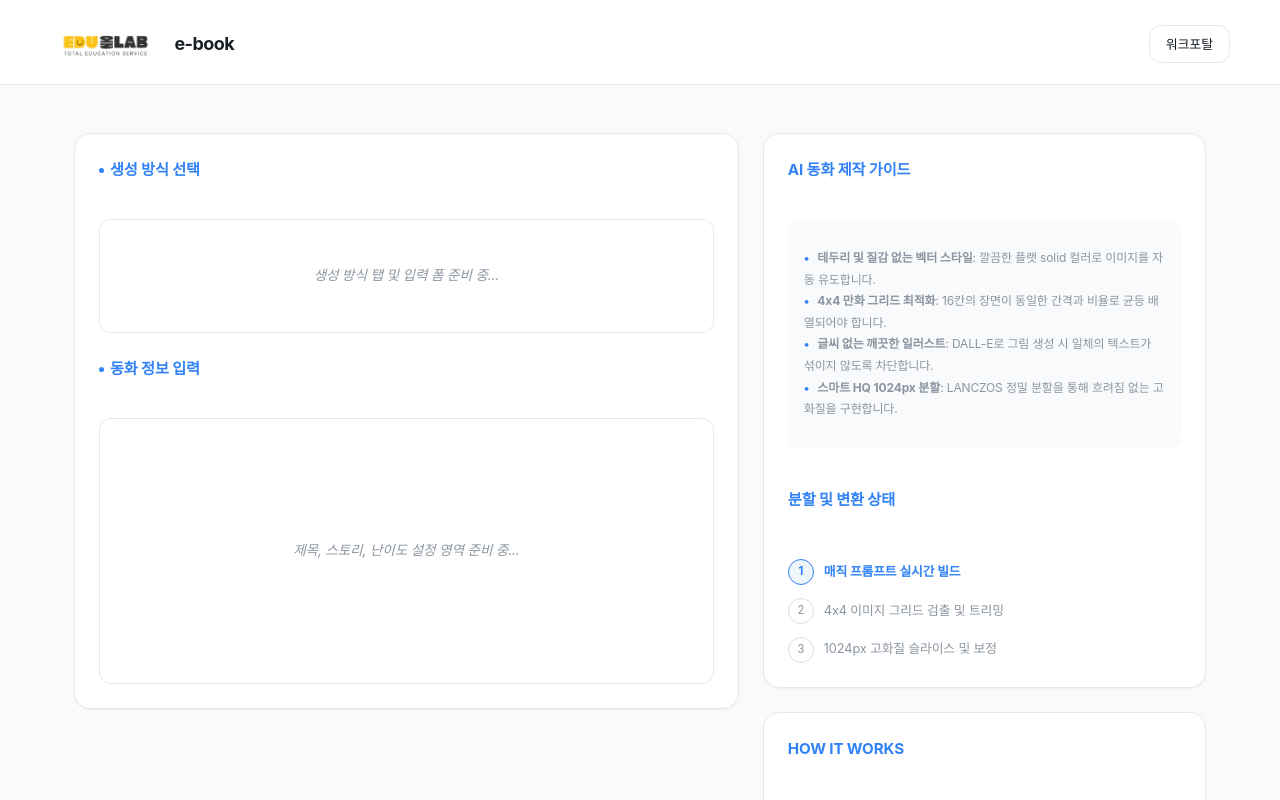
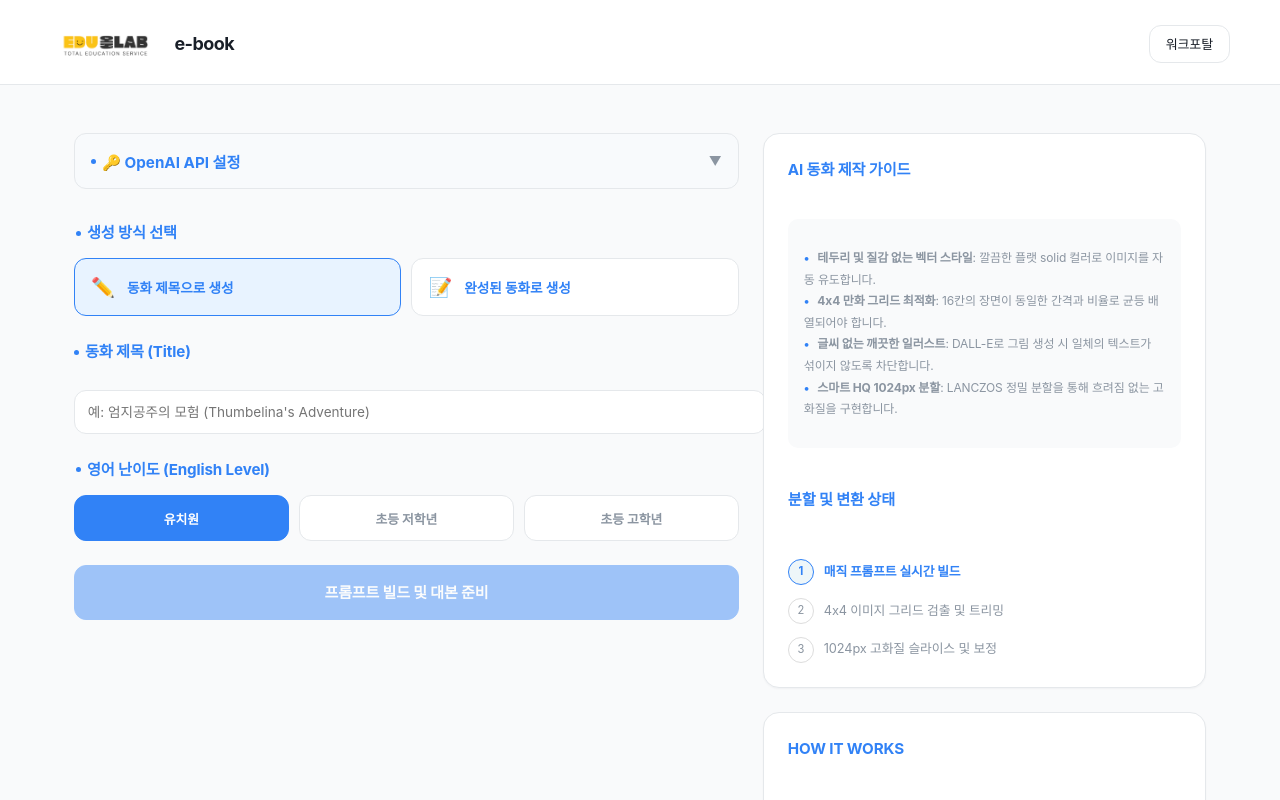
Before and after one commit to wlghksw/workportal-design, a Next.js app: page /ebook in a window 1280 px wide. Shown: the top 800 px of the page. Built offline with nearby package versions, Linux system fonts and the light colour scheme.

Commit message:
feat: E-book 입력 폼 구현

```diff
--- /dev/null
+++ b/app/ebook/EbookForm.tsx
@@ -0,0 +1,197 @@
+"use client";
+
+import { useState, useMemo } from "react";
+import { Stack, Button, Cluster, cx } from "@/components";
+import {
+  EbookGenerationMode,
+  EbookEnglishLevel,
+  EbookApiSettings,
+  EBOOK_GENERATION_MODES,
+  EBOOK_ENGLISH_LEVELS,
+} from "@/features/ebook";
+
+interface EbookFormProps {
+  isLoading: boolean;
+  onSubmit: (data: {
+    mode: EbookGenerationMode;
+    title: string;
+    fullStory: string;
+    level: EbookEnglishLevel;
+    apiSettings: EbookApiSettings;
+  }) => void;
+}
+
+export function EbookForm({ isLoading, onSubmit }: EbookFormProps) {
+  const [apiVisible, setApiSettingsVisible] = useState(false);
+  const [mode, setMode] = useState<EbookGenerationMode>("title");
+  const [title, setTitle] = useState("");
+  const [fullStory, setFullStory] = useState("");
+  const [level, setLevel] = useState<EbookEnglishLevel>("Kindergarten");
+  const [apiSettings, setApiSettings] = useState<EbookApiSettings>({
+    apiKey: "",
+    imageModel: "gpt-image-2",
+    chatModel: "gpt-4o-mini",
+  });
+
+  const isFormValid = useMemo(() => {
+    if (mode === "title") {
+      return title.trim() !== "";
+    } else {
+      return title.trim() !== "" && fullStory.trim() !== "";
+    }
+  }, [mode, title, fullStory]);
+
+  const handleSubmit = () => {
+    if (!isFormValid) return;
+    onSubmit({ mode, title, fullStory, level, apiSettings });
+  };
+
+  return (
+    <Stack spacing="lg">
+      {/* 🔑 OpenAI API 설정 */}
+      <section className="ebook-api-settings">
+        <button
+          type="button"
+          className="ebook-api-toggle"
+          onClick={() => setApiSettingsVisible(!apiVisible)}
+          aria-expanded={apiVisible}
+          aria-controls="api-settings-body"
+        >
+          <div className="ebook-api-toggle-title">
+            <span className="ebook-required-dot"></span>🔑 OpenAI API 설정
+          </div>
+          <span className="ebook-api-toggle-icon" aria-hidden="true">{apiVisible ? "▲" : "▼"}</span>
+        </button>
+        {apiVisible && (
+          <div id="api-settings-body" className="ebook-api-body">
+            <div className="ebook-field">
+              <label htmlFor="apiKey">🔑 OpenAI API Key</label>
+              <input
+                id="apiKey"
+                type="password"
+                className="ebook-input ebook-input--mono"
+                placeholder="sk-proj-... (백엔드 환경변수 설정 시 생략 가능)"
+                value={apiSettings.apiKey}
+                onChange={(e) => setApiSettings({ ...apiSettings, apiKey: e.target.value })}
+                disabled={isLoading}
+              />
+            </div>
+            <div className="ebook-field">
+              <label htmlFor="imageModel">🤖 이미지 모델 (DALL-E Model)</label>
+              <input
+                id="imageModel"
+                type="text"
+                className="ebook-input ebook-input--mono"
+                value={apiSettings.imageModel}
+                onChange={(e) => setApiSettings({ ...apiSettings, imageModel: e.target.value })}
+                disabled={isLoading}
+              />
+            </div>
+            <div className="ebook-field">
+              <label htmlFor="chatModel">💬 대본 모델 (GPT/Chat Model)</label>
+              <input
+                id="chatModel"
+                type="text"
+                className="ebook-input ebook-input--mono"
+                value={apiSettings.chatModel}
+                onChange={(e) => setApiSettings({ ...apiSettings, chatModel: e.target.value })}
+                disabled={isLoading}
+              />
+            </div>
+            <p className="ebook-api-hint">
+              * 입력한 설정은 본인의 웹 브라우저(localStorage)에 임시 보관됩니다.
+            </p>
+          </div>
+        )}
+      </section>
+
+      {/* 생성 방식 선택 */}
+      <fieldset className="ebook-form-group">
+        <legend className="ebook-section-title">
+          <span className="ebook-required-dot"></span>생성 방식 선택
+        </legend>
+        <div className="ebook-mode-grid">
+          {EBOOK_GENERATION_MODES.map((m) => (
+            <button
+              key={m.id}
+              type="button"
+              className={cx("ebook-mode-card", mode === m.id && "active")}
+              onClick={() => setMode(m.id)}
+              aria-pressed={mode === m.id}
+              disabled={isLoading}
+            >
+              <span className="ebook-mode-icon" aria-hidden="true">{m.icon}</span>
+              <span className="ebook-mode-label">{m.label}</span>
+            </button>
+          ))}
+        </div>
+      </fieldset>
+
+      {/* 동화 제목 입력 */}
+      <div className="ebook-form-group">
+        <label className="ebook-section-title" htmlFor="ebookTitle">
+          <span className="ebook-required-dot"></span>동화 제목 (Title)
+        </label>
+        <input
+          id="ebookTitle"
+          type="text"
+          className="ebook-input"
+          placeholder="예: 엄지공주의 모험 (Thumbelina's Adventure)"
+          value={title}
+          onChange={(e) => setTitle(e.target.value)}
+          disabled={isLoading}
+          required
+        />
+      </div>
+
+      {/* 완성된 동화 텍스트 입력 (스토리 전용) */}
+      {mode === "story" && (
+        <div className="ebook-form-group">
+          <label className="ebook-section-title" htmlFor="ebookFullStory">
+            <span className="ebook-required-dot"></span>완성된 동화 텍스트 (Full Story Text)
+          </label>
+          <textarea
+            id="ebookFullStory"
+            className="ebook-textarea"
+            placeholder="준비된 동화 텍스트 전체를 입력해 주세요."
+            value={fullStory}
+            onChange={(e) => setFullStory(e.target.value)}
+            disabled={isLoading}
+            required
+          />
+        </div>
+      )}
+
+      {/* 영어 난이도 */}
+      <fieldset className="ebook-form-group">
+        <legend className="ebook-section-title">
+          <span className="ebook-required-dot"></span>영어 난이도 (English Level)
+        </legend>
+        <div className="ebook-level-grid">
+          {EBOOK_ENGLISH_LEVELS.map((l) => (
+            <button
+              key={l.id}
+              type="button"
+              className={cx("ebook-level-card", level === l.id && "active")}
+              onClick={() => setLevel(l.id)}
+              aria-pressed={level === l.id}
+              disabled={isLoading}
+            >
+              {l.label}
+            </button>
+          ))}
+        </div>
+      </fieldset>
+
+      <Button
+        variant="primary"
+        size="lg"
+        fullWidth
+        disabled={!isFormValid || isLoading}
+        onClick={handleSubmit}
+      >
+        프롬프트 빌드 및 대본 준비
+      </Button>
+    </Stack>
+  );
+}
--- a/app/ebook/EbookWorkspace.tsx
+++ b/app/ebook/EbookWorkspace.tsx
@@ -7,20 +7,39 @@ import {
   PortalHeader,
   Page,
   Stack,
-  Cluster,
   cx,
 } from "@/components";
 import {
+  EbookGenerationMode,
+  EbookEnglishLevel,
+  EbookApiSettings,
   EBOOK_PROCESS_STAGES,
   EBOOK_GUIDE_RULES,
   createDefaultEbookUiState,
 } from "@/features/ebook";
+import { EbookForm } from "./EbookForm";
 
 /**
  * E-book 서비스 메인 작업 영역
  */
 export function EbookWorkspace() {
-  const [uiState] = useState(createDefaultEbookUiState());
+  const [uiState, setUiState] = useState(createDefaultEbookUiState());
+
+  const handleFormSubmit = (data: {
+    mode: EbookGenerationMode;
+    title: string;
+    fullStory: string;
+    level: EbookEnglishLevel;
+    apiSettings: EbookApiSettings;
+  }) => {
+    setUiState(prev => ({
+      ...prev,
+      title: data.title,
+      fullStory: data.fullStory,
+      currentLevel: data.level,
+      generationMode: data.mode
+    }));
+  };
 
   return (
     <>
@@ -44,28 +63,19 @@ export function EbookWorkspace() {
 
       <Page>
         <div className="ebook-app">
+          <h1 className="sr-only">E-book 동화책 자동 생성 서비스</h1>
+
           <div className="ebook-grid">
-            {/* 왼쪽: 입력 영역 (Placeholder) */}
+            {/* 왼쪽: 입력 영역 */}
             <main className="ebook-main-content">
-              <section className="ebook-card">
-                <div className="ebook-section-title">
-                  <span className="ebook-required-dot"></span>생성 방식 선택
-                </div>
-                <div className="ebook-placeholder">
-                  생성 방식 탭 및 입력 폼 준비 중...
-                </div>
-
-                <div className="ebook-section-title">
-                  <span className="ebook-required-dot"></span>동화 정보 입력
-                </div>
-                <div className="ebook-placeholder ebook-placeholder--large">
-                  제목, 스토리, 난이도 설정 영역 준비 중...
-                </div>
-              </section>
+              <EbookForm
+                isLoading={uiState.isProcessing}
+                onSubmit={handleFormSubmit}
+              />
             </main>
 
             {/* 오른쪽: 정보 및 상태 영역 */}
-            <aside className="ebook-side-info">
+            <aside className="ebook-side-info" aria-label="서비스 가이드 및 상태">
               <Stack spacing="lg">
                 <div className="ebook-card">
                   <div className="ebook-section-title">AI 동화 제작 가이드</div>
--- a/shared/layout.css
+++ b/shared/layout.css
@@ -1776,6 +1776,67 @@ legend.ppt-section-title {
 .ebook-how-text-title { font-size: 0.8rem; font-weight: 700; color: var(--primary); }
 .ebook-how-text-desc { font-size: 0.75rem; color: var(--text-muted); line-height: 1.4; }
 
+/* E-book Form Styles */
+.ebook-form-group {
+  border: 0; padding: 0; margin: 0; min-inline-size: 0;
+  display: flex; flex-direction: column; gap: 0.8rem;
+}
+
+.ebook-api-settings {
+  background: #f8fafc; border: 1px solid var(--border); border-radius: var(--radius-md);
+  padding: 1rem; margin-bottom: 0.5rem;
+}
+.ebook-api-toggle {
+  width: 100%; background: none; border: none; cursor: pointer;
+  display: flex; align-items: center; justify-content: space-between;
+  padding: 0; font-family: inherit;
+}
+.ebook-api-toggle-title {
+  display: flex; align-items: center; gap: 6px;
+  font-size: 0.95rem; font-weight: 700; color: var(--primary);
+}
+.ebook-api-toggle-icon { font-size: 0.8rem; color: var(--text-muted); }
+.ebook-api-body { display: flex; flex-direction: column; gap: 12px; margin-top: 12px; }
+
+.ebook-field { display: flex; flex-direction: column; gap: 6px; }
+.ebook-field label { font-size: 0.75rem; font-weight: 700; color: var(--text-muted); text-align: left; }
+.ebook-api-hint { font-size: 0.7rem; color: var(--text-muted); line-height: 1.4; margin-top: 2px; }
+
+.ebook-mode-grid { display: grid; grid-template-columns: 1fr 1fr; gap: 10px; }
+.ebook-mode-card {
+  border: 1px solid var(--border); border-radius: var(--radius-md);
+  padding: 1rem; cursor: pointer; transition: 0.2s;
+  display: flex; align-items: center; gap: 12px; background: #fff;
+  font-family: inherit;
+}
+.ebook-mode-card.active { border-color: var(--primary); background: var(--primary-soft); }
+.ebook-mode-icon { font-size: 1.2rem; }
+.ebook-mode-label { font-size: 0.85rem; font-weight: 700; color: var(--primary); }
+
+.ebook-input {
+  width: 100%; padding: 0.8rem; border: 1px solid var(--border);
+  border-radius: var(--radius-md); font-size: 0.85rem; outline: none;
+  transition: border-color 0.2s; font-family: inherit;
+}
+.ebook-input:focus { border-color: var(--primary); }
+.ebook-input--mono { font-family: var(--font-family-mono); }
+
+.ebook-textarea {
+  width: 100%; height: 120px; padding: 0.8rem; border: 1px solid var(--border);
+  border-radius: var(--radius-md); font-size: 0.85rem; resize: none; outline: none;
+  transition: border-color 0.2s; font-family: inherit;
+}
+.ebook-textarea:focus { border-color: var(--primary); }
+
+.ebook-level-grid { display: grid; grid-template-columns: 1fr 1fr 1fr; gap: 10px; }
+.ebook-level-card {
+  border: 1px solid var(--border); border-radius: var(--radius-md);
+  padding: 0.8rem; text-align: center; cursor: pointer;
+  font-size: 0.8rem; font-weight: 700; color: var(--text-muted);
+  transition: 0.2s; background: #fff; font-family: inherit;
+}
+.ebook-level-card.active { background: var(--primary); color: #fff; border-color: var(--primary); }
+
 @media (max-width: 960px) {
   .ebook-grid { grid-template-columns: 1fr; }
 }
```
